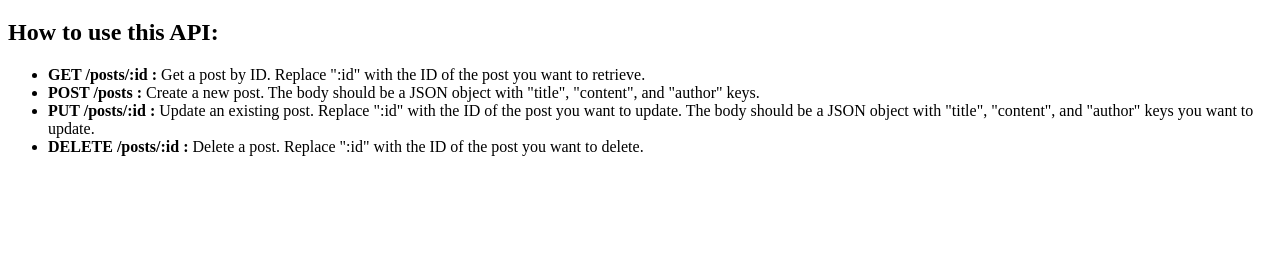
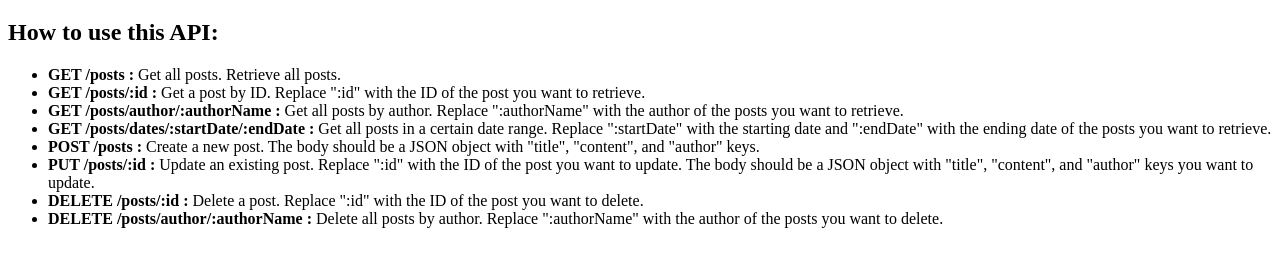
Before and after one commit to weilun320/47-RESTful-API-ExpressJs-SQL, a website: page index.html in a window 1280 px wide. Shown: the part 61-328 px from the top of the page. Drawn offline with Linux system fonts and the light colour scheme.

Commit message:
Updated API documentation

```diff
--- a/index.html
+++ b/index.html
@@ -11,14 +11,20 @@
   <h1>Welcome to the API!</h1>
   <h2>How to use this API:</h2>
   <ul>
+    <li><strong>GET /posts :</strong> Get all posts. Retrieve all posts.</li>
     <li><strong>GET /posts/:id :</strong> Get a post by ID. Replace ":id" with the ID of the post you want to retrieve.
     </li>
+    <li><strong>GET /posts/author/:authorName :</strong> Get all posts by author. Replace ":authorName" with the author
+      of the posts you want to retrieve.</li>
+    <li><strong>GET /posts/dates/:startDate/:endDate :</strong> Get all posts in a certain date range. Replace
+      ":startDate" with the starting date and ":endDate" with the ending date of the posts you want to retrieve.</li>
     <li><strong>POST /posts :</strong> Create a new post. The body should be a JSON object with "title", "content", and
       "author" keys.</li>
     <li><strong>PUT /posts/:id :</strong> Update an existing post. Replace ":id" with the ID of the post you want to
       update. The body should be a JSON object with "title", "content", and "author" keys you want to update.</li>
     <li><strong>DELETE /posts/:id :</strong> Delete a post. Replace ":id" with the ID of the post you want to delete.
-    </li>
+    <li><strong>DELETE /posts/author/:authorName :</strong> Delete all posts by author. Replace ":authorName" with the
+      author of the posts you want to delete.</li>
   </ul>
 </body>
 
```
